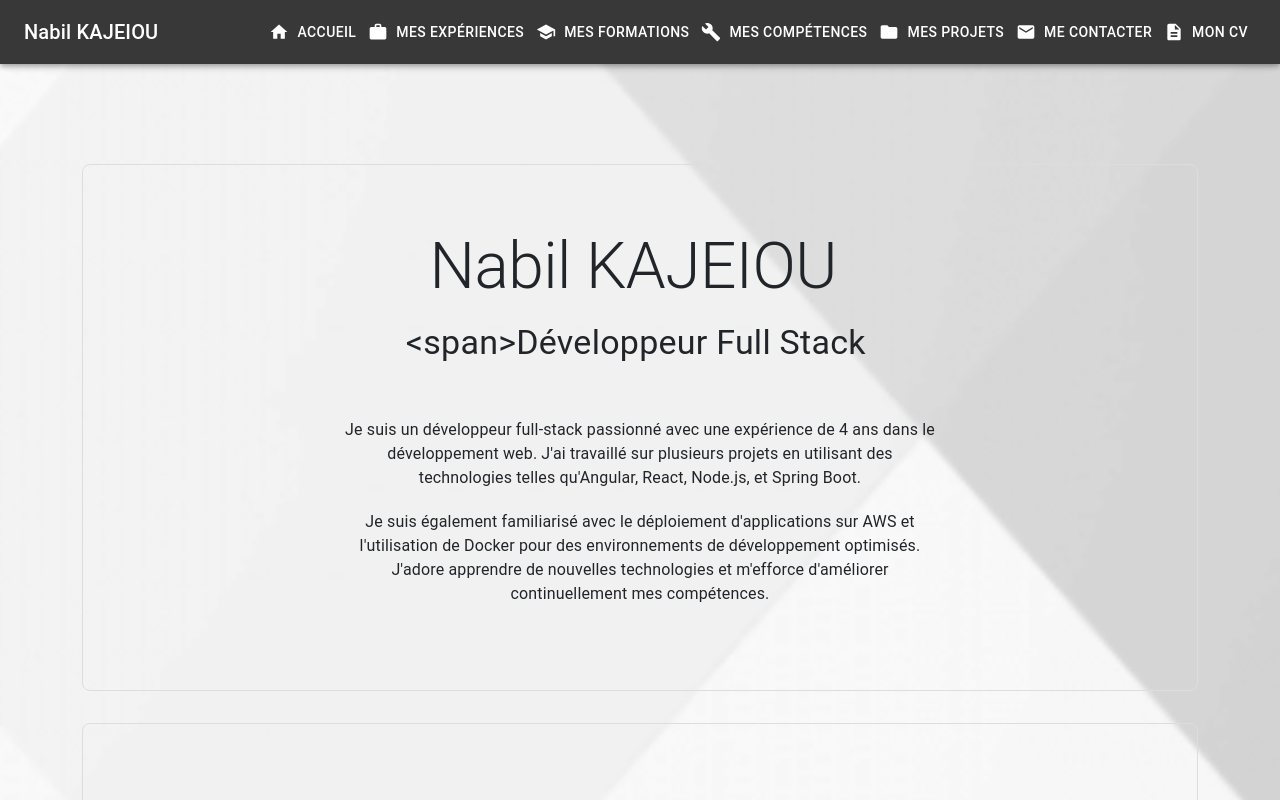
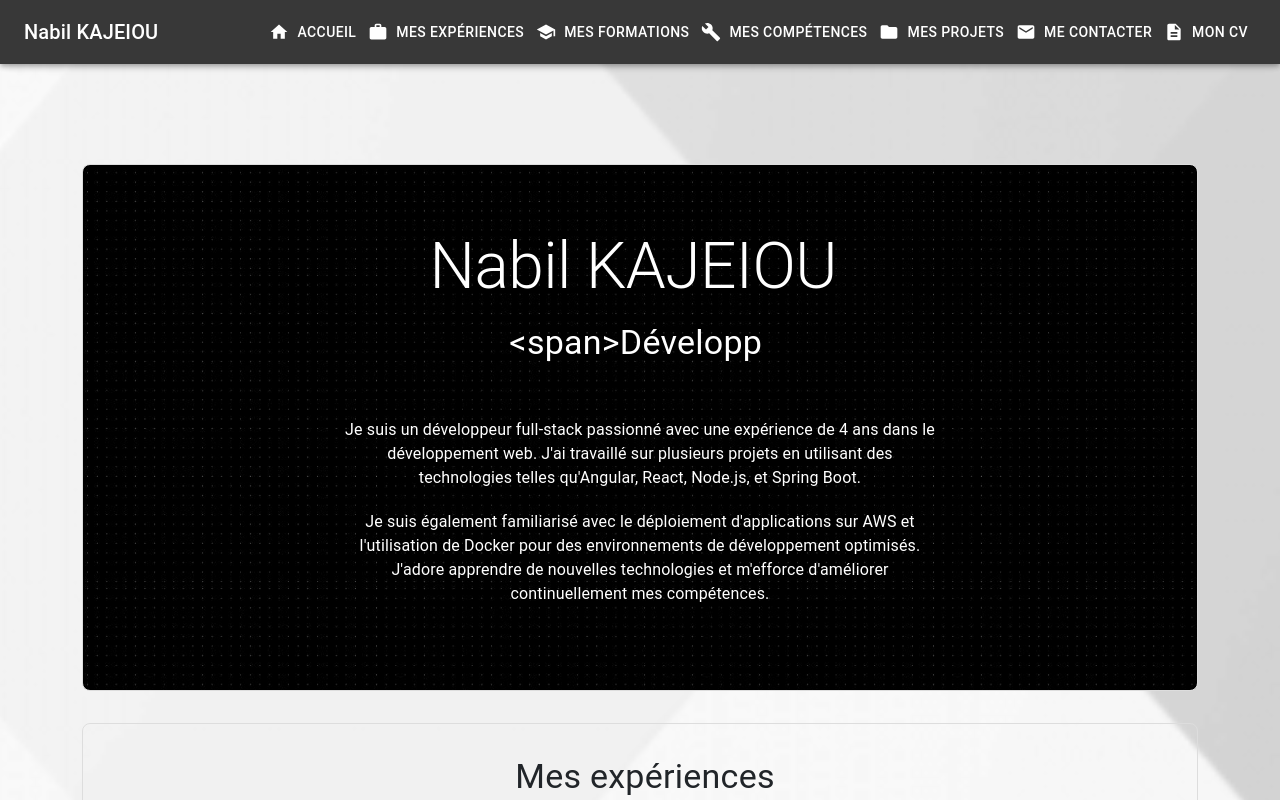
Before and after one commit to kajeiou/Portfolio-React, a React (Create React App) app: page / in a window 1280 px wide. Built offline with nearby package versions, Linux system fonts and the light colour scheme.

Commit message:
V1 finalized

```diff
--- a/src/components/Curriculum.js
+++ b/src/components/Curriculum.js
@@ -2,6 +2,8 @@ import React, { useState } from 'react';
 import { Box, Typography, Button } from '@mui/material';
 import ZoomInIcon from '@mui/icons-material/ZoomIn';
 import ZoomOutIcon from '@mui/icons-material/ZoomOut';
+import GetAppIcon from '@mui/icons-material/GetApp'; // Import de l'icône de téléchargement
+
 export default function Curriculum() {
   const [zoomLevel, setZoomLevel] = useState(700);
 
@@ -13,9 +15,16 @@ export default function Curriculum() {
     setZoomLevel((prevLevel) => Math.max(prevLevel - 100, 100));
   };
 
+  const handleDownload = () => {
+    const link = document.createElement('a');
+    link.href = '/assets/CV_DF_Nabil_Kajeiou.pdf';
+    link.download = 'CV_DF_Nabil_Kajeiou.pdf';
+    link.click();
+  };
+
   return (
-    <Box sx={{ padding: '20px', textAlign: 'center' }}>
-      <Typography variant="h5" gutterBottom>
+    <Box sx={{ padding: '10px', textAlign: 'center' }}>
+      <Typography variant="h4" gutterBottom>
         Mon CV
       </Typography>
       <Box>
@@ -24,6 +33,9 @@ export default function Curriculum() {
         </Button>
         <Button variant="outlined" onClick={handleZoomIn} sx={{ margin: 2, backgroundColor: 'black', color: 'white' }}>
           <ZoomInIcon />
+        </Button>
+        <Button variant="outlined" onClick={handleDownload} sx={{ margin: 2, backgroundColor: 'black', color: 'white' }}>
+          <GetAppIcon /> Télécharger
         </Button>
       </Box>
       <img
--- a/src/components/Experiences.js
+++ b/src/components/Experiences.js
@@ -25,7 +25,7 @@ export default function Experiences() {
   };
 
   return (
-    <Box sx={{ maxWidth: { xs: '90%', sm: '600px' }, textAlign: 'center', mx: 'auto', padding: 2 }}>
+    <Box sx={{ maxWidth: { xs: '100%', sm: '700px' }, textAlign: 'center',  paddingLeft: '10px' }}>
       <Typography variant="h4" gutterBottom>
         Mes expériences
       </Typography>
--- a/src/components/Home.js
+++ b/src/components/Home.js
@@ -23,7 +23,25 @@ export default function Home() {
                 cursor: 'url(/assets/mouse.png), auto',
             }}
         >
-            <Box sx={{ marginTop: 10, marginBottom: 4, padding: 8, border: '1px solid #ddd', borderRadius: '8px', width: '90%', textAlign: 'center' }}>
+                <Box
+                    sx={{
+                        marginTop: 10,
+                        marginBottom: 4,
+                        padding: 8,
+                        border: '1px solid #ddd',
+                        borderRadius: '8px',
+                        width: '90%',
+                        textAlign: 'center',
+                        backgroundImage: 'url("assets/background_about.jpg")',
+                        backgroundSize: '50%',
+                        backgroundPosition: 'center',
+                        transition: 'background-size 3s ease-in-out, filter 3s ease-in-out',
+                        color: 'white',
+                        '&:hover': {
+                        backgroundSize: '80%',
+                        },
+                    }}
+                >
                 <Typography
                     variant="h2"
                     sx={{
@@ -44,28 +62,27 @@ export default function Home() {
                     sx={{
                         marginY: 2,
                         height: {
-            xs: '150px', // Hauteur pour petits écrans
-            sm: '120px', // Hauteur pour écrans moyens
-            md: '80px', // Hauteur pour grands écrans
+                            xs: '150px',
+                            sm: '120px',
+                            md: '80px',
                         },
                         lineHeight: {
-            xs: '40px', // lineHeight pour petits écrans
-            sm: '65px', // lineHeight pour écrans moyens
-            md: '40px', // lineHeight pour grands écrans
+                            xs: '40px',
+                            sm: '65px',
+                            md: '40px',
                         },
                     }}
                 >
                 <Typical
                     steps={[
+
+                        "<span>Développeur Full Stack &#x1F680;</span>", 1000,
                         'Développeur Full Stack 🚀', 1000,
-            "<span>Développeur Full Stack &#x1F680;</span>", 2000
                     ]}
-        loop={5}
+                    loop={1}
                     wrapper="span"
                 />
             </Typography>
-
-
                 <Typography variant="body1" sx={{ maxWidth: '600px', margin: '0 auto' }}>
                     Je suis un développeur full-stack passionné avec une expérience de 4 ans dans le développement web. J'ai travaillé sur plusieurs projets en utilisant des technologies telles qu'Angular, React, Node.js, et Spring Boot.
                 </Typography>
@@ -75,7 +92,7 @@ export default function Home() {
             </Box>
 
 
-            <Box sx={{ marginBottom: 8, padding: 4, border: '1px solid #ddd', borderRadius: '8px', width: '90%', textAlign: 'center' }}>
+            <Box sx={{ marginBottom: 8,  border: '1px solid #ddd', borderRadius: '8px', width: '90%', textAlign: 'center' }}>
                 <Box sx={{ display: 'flex', flexDirection: 'column', alignItems: 'center', marginTop: 4 }}>
                     <Experiences />
                 </Box>
@@ -89,13 +106,7 @@ export default function Home() {
                     {projects.map((project, index) => (
                         <Carousel.Item key={index}>
                             <Card sx={{ backgroundColor: 'transparent', marginBottom:6 }}>
-                                <CardMedia
-                                    component="img"
-                                    alt={project.title}
-                                    height="150"
-                                    image={project.image}
-
-                                />
+                                <CardMedia component="img" alt={project.title} height="150"image={project.image} />
                                 <CardContent>
                                     <Typography variant="h5">{project.title}</Typography>
                                     <Typography variant="body2">{project.description}</Typography>
@@ -111,9 +122,7 @@ export default function Home() {
                     </Button>
                 </Link>
 
-
             </Box>
-
             <Box sx={{ marginBottom: 8, padding: 4, border: '1px solid #ddd', borderRadius: '8px', width: '90%', textAlign: 'center' }}>
                 <Skills />
             </Box>
@@ -123,7 +132,6 @@ export default function Home() {
             <Box sx={{ marginBottom: 8, padding: 4, border: '1px solid #ddd', borderRadius: '8px', width: '90%', textAlign: 'center' }}>
                 <Contact />
             </Box>
-
         </Box>
     );
 }
--- a/src/components/Projects.js
+++ b/src/components/Projects.js
@@ -5,7 +5,7 @@ import projects from '../data/projectsData';
 
 export default function Projects() {
   return (
-    <Box sx={{ padding: '50px' }}>
+    <Box sx={{ padding: '10px' }}>
       <Typography variant="h4" gutterBottom>
         Mes projets
       </Typography>
--- a/src/components/Skills.js
+++ b/src/components/Skills.js
@@ -47,16 +47,26 @@ export default function Skills() {
 
   return (
     <Box sx={{ padding: '10px' }}>
-      <Typography variant="h5" gutterBottom>
+      <Typography variant="h4" gutterBottom>
         Mes compétences
       </Typography>
       {skillsData.map((category, categoryIndex) => (
-        <Accordion key={categoryIndex} onChange={handleAccordionChange(categoryIndex)}>
-          <AccordionSummary
-            expandIcon={<ArrowDropDownIcon />}
-            aria-controls={`panel${categoryIndex}-content`}
-            id={`panel${categoryIndex}-header`}
-          >
+        <Accordion key={categoryIndex} onChange={handleAccordionChange(categoryIndex)} sx={{marginBottom:2 }}>
+      <AccordionSummary
+        expandIcon={<ArrowDropDownIcon sx={{
+          backgroundColor: 'black',
+          color: 'white', }}  />}
+        aria-controls={`panel${categoryIndex}-content`}
+        id={`panel${categoryIndex}-header`}
+        sx={{
+          backgroundColor: 'black',
+          color: 'white',
+          '& .MuiAccordionSummary-expandIcon': {
+            color: 'lightgray',
+          },
+        }}
+      >
+
             <Typography variant="subtitle1">{category.category}</Typography>
           </AccordionSummary>
           <AccordionDetails>
@@ -71,7 +81,7 @@ export default function Skills() {
                         sx={{
                           display: 'flex',
                           alignItems: 'center',
-                          fontWeight: progressValues[key] > 70 ? 'bold' : 'normal', // Met en gras si le progrès > 70%
+                          fontWeight: progressValues[key] > 70 ? 'bold' : 'normal',
                         }}
                       >
                         {skill.name}
@@ -79,7 +89,7 @@ export default function Skills() {
                           <ThumbUpOffAltIcon
                             sx={{
                               marginLeft: 1,
-                              color: category.color, // Couleur selon la catégorie
+                              color: category.color,
                             }}
                           />
                         )}
```
Also changed, not shown: public/assets/background_about.jpg (added), public/assets/mouse.png (deleted). Lines whose indentation alone changed are shown as unchanged.
